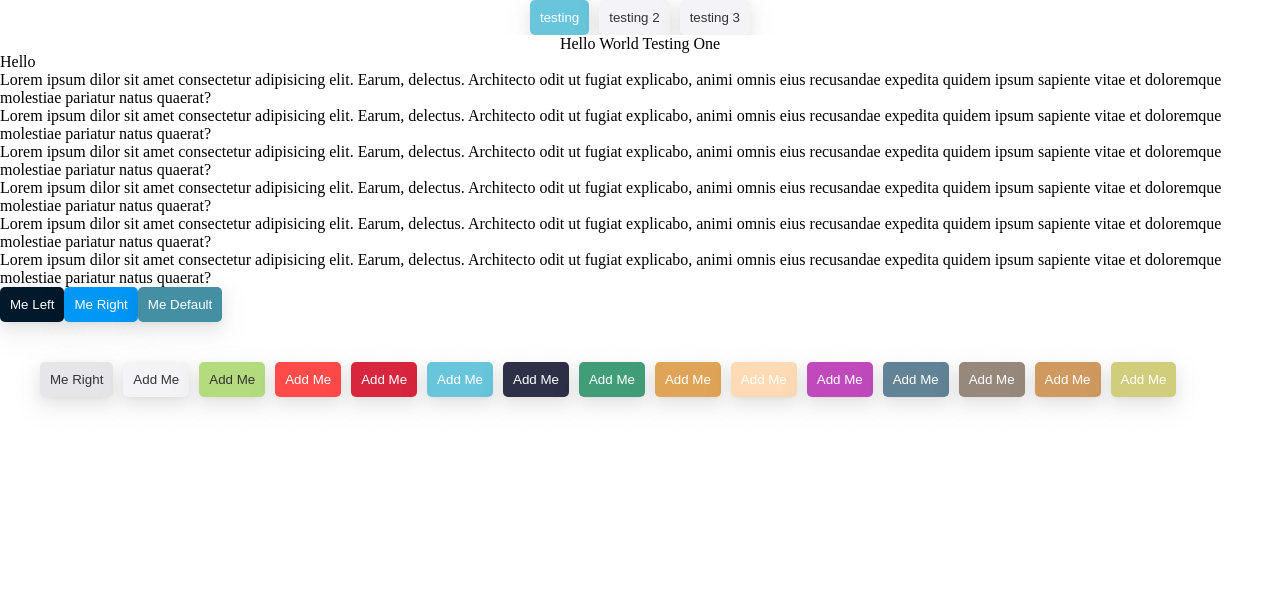
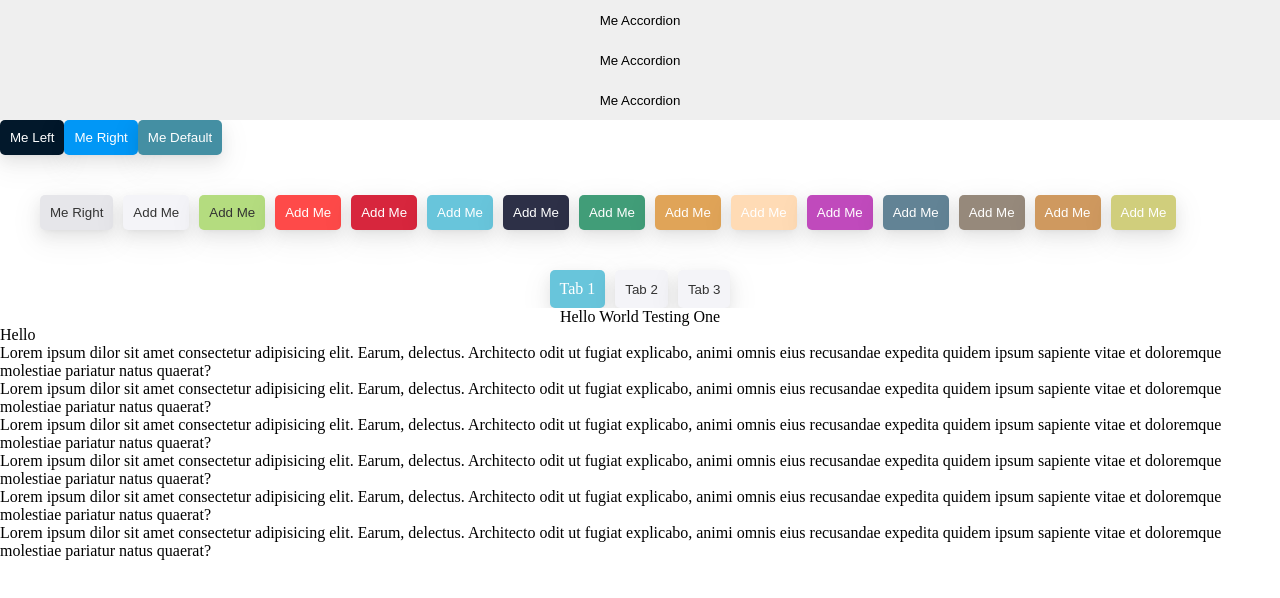
Before and after one commit to lusivelin/components-repo, a React (Vite) app: page / in a window 1280 px wide. Shown: the top 598 px of the page. Built offline with nearby package versions, Linux system fonts and the light colour scheme.

Commit message:
fix: tab props passing change string to ReactElement

```diff
--- a/src/App.tsx
+++ b/src/App.tsx
@@ -5,6 +5,7 @@ import { modalContentBody, modalContentHeader } from "./elements/Modal/style";
 import { row } from "./elements/Grid/style";
 import Tabs from "./elements/Tabs";
 import { globalStyles } from "./style/globalStyles";
+import Accordion from "./elements/Accordion";
 
 function App() {
   globalStyles();
@@ -14,25 +15,10 @@ function App() {
   const [openLeft, setOpenLeft] = useState(false);
   return (
     <div className="App">
-      <Tabs
-        tabs={[
-          {
-            id: 1,
-            name: "testing",
-            content: <TestingOne />,
-          },
-          {
-            id: 2,
-            name: "testing 2",
-            content: <h1>Hello</h1>,
-          },
-          {
-            id: 3,
-            name: "testing 3",
-            content: <h1>Hello</h1>,
-          },
-        ]}
-      />
+      <Accordion />
+      <Accordion />
+      <Accordion />
+
       <div>
         <Modal
           kind="right"
@@ -60,15 +46,19 @@ function App() {
             <div>Description Here</div>
           </main>
         </Modal>
-        <Modal open={open} onClose={(value) => setOpen(value)}>
-          <header className={modalContentHeader()}>
-            <h3>Hello This is title</h3>
-            <span onClick={() => setOpen(false)}>X</span>
-          </header>
-          <main className={modalContentBody()}>
-            <div>Description Here</div>
-          </main>
-        </Modal>
+        <Modal
+          uiProps={{
+            container: {},
+            content: {
+              background: "transparent",
+              boxShadow: "none",
+              padding: 0,
+              borderRadius: 0,
+            },
+          }}
+          open={open}
+          onClose={(value) => setOpen(value)}
+        ></Modal>
 
         <button
           className={button({
@@ -248,13 +238,32 @@ function App() {
           Add Me
         </button>
       </div>
+      <Tabs
+        tabs={[
+          {
+            id: 1,
+            name: <h1>Tab 1</h1>,
+            content: <TestingOne />,
+          },
+          {
+            id: 2,
+            name: <button>Tab 2</button>,
+            content: <h1>Hello Tab 2</h1>,
+          },
+          {
+            id: 3,
+            name: <button>Tab 3</button>,
+            content: <h1>Hello Tab 3</h1>,
+          },
+        ]}
+      />
     </div>
   );
 }
 
 const TestingOne = () => {
   return (
-    <div style={{ width: "100%", maxHeight: "500px", overflowY: "auto" }}>
+    <div style={{ maxHeight: "500px", overflowY: "auto" }}>
       <h1 style={{ display: "flex", justifyContent: "center" }}>
         Hello World Testing One
       </h1>
--- /dev/null
+++ b/src/elements/Accordion/index.tsx
@@ -0,0 +1,24 @@
+import { useState } from "react";
+import { accordionBody, accordionContainer, accordionControl } from "./style";
+
+const Accordion = () => {
+  const [open, setOpen] = useState(false);
+  return (
+    <div className={accordionContainer()}>
+      <button className={accordionControl()} onClick={() => setOpen(!open)}>
+        Me Accordion
+      </button>
+      <article className={accordionBody({ open })}>
+        <h1>This is dummy data</h1>
+        <p>
+          Lorem ipsum dolor sit amet, consectetur adipisicing elit. Unde fugit,
+          consequatur delectus nesciunt tempore earum ducimus temporibus animi
+          deleniti voluptatum dignissimos esse accusantium vero, ex odit officia
+          ad? Aliquam, eum.
+        </p>
+      </article>
+    </div>
+  );
+};
+
+export default Accordion;
--- /dev/null
+++ b/src/elements/Accordion/style.ts
@@ -0,0 +1,46 @@
+import { css } from "../../style/config";
+
+export const accordionContainer = css({
+  background: "#fff",
+});
+
+export const accordionControl = css({
+  zIndex: 10,
+  position: "relative",
+  width: "100%",
+
+  outlineColor: "transparent",
+  border: "none",
+  cursor: "pointer",
+  height: 40,
+});
+
+export const accordionBody = css({
+  background: "#fff",
+  width: "100%",
+  justifyContent: "center",
+  display: "flex",
+
+  variants: {
+    open: {
+      true: {
+        transitionProperty: "visibility, transform",
+        transitionDuration: "0s, 0.5s",
+      },
+      false: {
+        transform: "translateY(-100%)",
+        visibility: "hidden",
+        transitionDelay: "0s, 0.5s",
+        transitionDuration: "0.5s, 0s",
+        transitionProperty: "transform, visibility",
+
+        position: "fixed",
+      },
+    },
+  },
+  defaultVariants: {
+    open: false,
+  },
+});
+
+export const accordionContent = css({});
--- a/src/elements/Tabs/index.tsx
+++ b/src/elements/Tabs/index.tsx
@@ -1,11 +1,17 @@
-import { FC, PropsWithChildren, ReactElement, useState } from "react";
-import { button } from "../Button/style";
+import {
+  FC,
+  PropsWithChildren,
+  ReactElement,
+  createElement,
+  useState,
+} from "react";
 import { tabContainer, tabContentAreaGroup, tabControlGroup } from "./style";
 import { CSS } from "@stitches/core";
+import { button } from "../Button/style";
 
 export type TabsProps = {
   active?: boolean;
-  onChange?: (i: Tabs[0]) => void;
+  onChange?: (i: Tabs[0], currentIndex: number) => void;
   tabs?: Tabs;
   uiProps?: {
     container?: CSS;
@@ -16,7 +22,7 @@ export type TabsProps = {
 
 export type Tabs = {
   id: number;
-  name: string;
+  name: ReactElement;
   content: ReactElement;
 }[];
 
@@ -28,31 +34,36 @@ const Tabs: FC<PropsWithChildren<TabsProps>> = ({
   const [currentTabIndex, setCurrentTabIndex] = useState(0);
   const { container, content, control } = uiProps || {};
 
+  const createControlComponent = (tab: Tabs[0], key: number) => {
+    const component = tab.name;
+
+    const result = createElement(component.type, {
+      ...component.props,
+      key: `tab-control-${key}`,
+      className: [
+        button({
+          css: {
+            background: currentTabIndex != key ? "$ghost-white" : "$sky-blue",
+            color: currentTabIndex != key ? "$text-black" : "$text-white",
+          },
+        }),
+        component.props.className,
+      ].join(""),
+      onClick() {
+        setCurrentTabIndex(key);
+        onChange?.(tab, currentTabIndex);
+      },
+    });
+    return result;
+  };
+
   return (
-    <div className={tabContainer({ container })}>
-      <div className={tabControlGroup({ control })}>
-        {tabs?.map((tab, tabIndex) => (
-          <button
-            key={`tab-btn-${tabIndex}`}
-            className={button({
-              css: {
-                background:
-                  currentTabIndex != tabIndex ? "$ghost-white" : "$sky-blue",
-                color:
-                  currentTabIndex != tabIndex ? "$text-black" : "$text-white",
-              },
-            })}
-            onClick={() => {
-              setCurrentTabIndex(tabIndex);
-              onChange?.(tab);
-            }}
-          >
-            {tab.name}
-          </button>
-        ))}
+    <div className={tabContainer({ css: { ...container } })}>
+      <div className={tabControlGroup({ css: { ...control } })}>
+        {tabs?.map((tab, tabIndex) => createControlComponent(tab, tabIndex))}
       </div>
 
-      <div className={tabContentAreaGroup({ content })}>
+      <div className={tabContentAreaGroup({ css: { ...content } })}>
         {tabs?.map((tab, index) => (
           <article
             key={`tab-area-${index}`}
```
